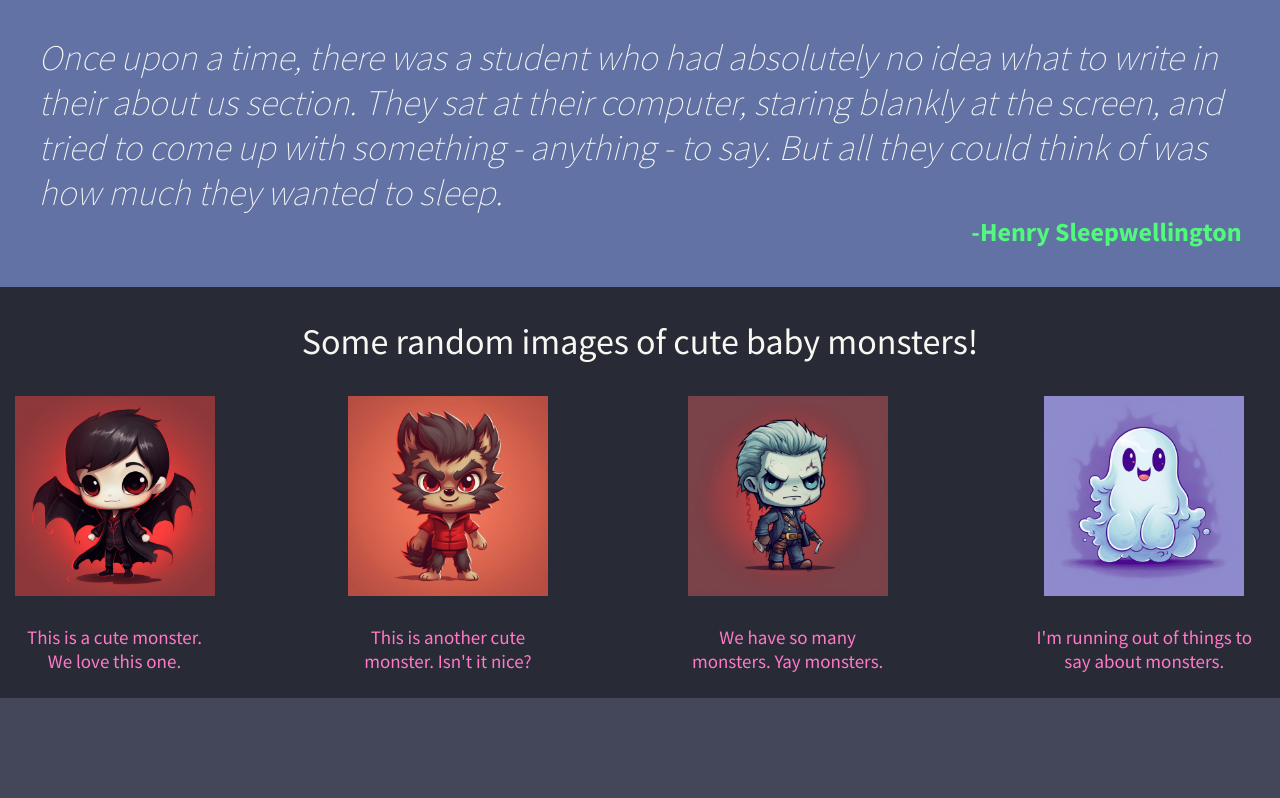
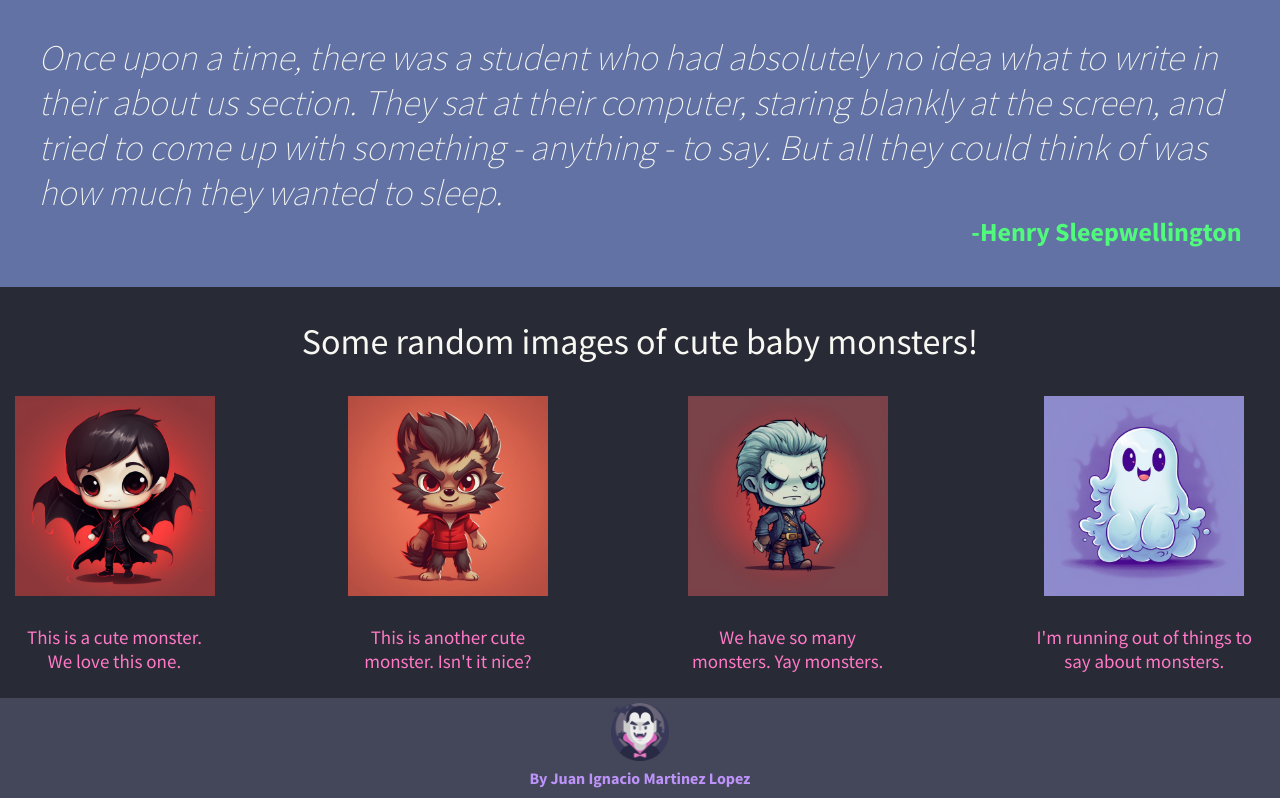
Before and after one commit to juani-ml/landing-page-nucba, a plain HTML site: page index.html in a window 1280 px wide. Shown: the part 494-1292 px from the top of the page. Before the commit the page ends 1192 px from the top, so only its background shows below. Drawn offline with Linux system fonts and the light colour scheme.

Commit message:
added footer

```diff
--- a/assets/style.css
+++ b/assets/style.css
@@ -30,7 +30,7 @@ body {
 
 /* Navbar */
 
-header {
+header{
   background: var(--current-line);
   width: 100%;
   display: flex;
@@ -200,3 +200,27 @@ main {
   color: var(--pink);
   padding: 25px;
 }
+
+/* Footer */
+
+footer {
+  flex-direction: column;
+  background: var(--current-line);
+  width: 100%;
+  display: flex;
+  justify-content: space-between;
+  align-items: center;
+  height: 100px;
+  padding: 5px;
+}
+
+footer p{
+  font-size: 16px;
+  color: var(--purple);
+  padding: 5px;
+  font-weight: bold;
+}
+
+footer .logo {
+  height: 65%;
+}
--- a/index.html
+++ b/index.html
@@ -68,6 +68,11 @@
 
     </main>
 
+    <footer>
+        <img src="assets/imgs/dracula-logo.png" alt="Page logo" class="logo">
+        <p>By Juan Ignacio Martinez Lopez</p>
+    </footer>
+
 
 </body>
 
```
